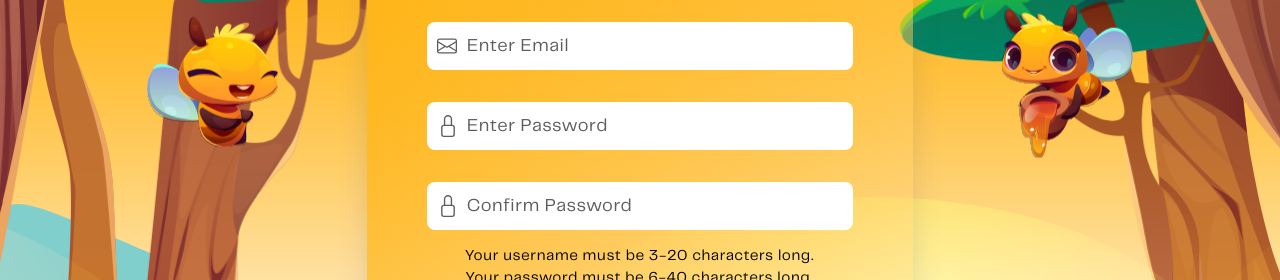
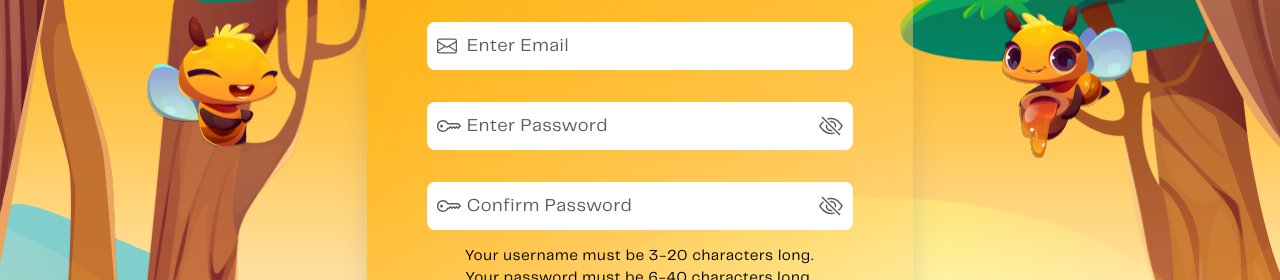
Before and after one commit to teevanss/BeeFit, a React (Create React App) app in the folder frontend/: page /register in a window 1280 px wide. Shown: the part 405-685 px from the top of the page. Built offline with nearby package versions, Linux system fonts and the light colour scheme.

Commit message:
Added password visibility

```diff
--- a/frontend/src/components/ForgotPassword.js
+++ b/frontend/src/components/ForgotPassword.js
@@ -2,6 +2,7 @@ import { Container, Row, Col } from "react-bootstrap";
 import { Link } from "react-router-dom";
 import { useContext } from 'react';
 import { MyContext } from '../MyContext';
+import { Envelope } from 'react-bootstrap-icons';
 import '../css/forgotpassword.css';
 import 'animate.css';
 import BeeHappy from "../images/bee-happy.svg";
@@ -30,7 +31,10 @@ export const ForgotPassword = () => {
                         <h1>Reset Pass<a>word</a></h1>
                         <h2>Please enter the email associated with your account.</h2>
 
-                        <input type="text" placeholder="Enter Email" name="email" id="email" required></input><br></br>
+                        <div className="iconDiv">
+                            <Envelope size={20} color="#5d5d5d" className="icon2"/>
+                            <input type="text" placeholder="Enter Email" name="email" id="email" required></input><br></br>
+                        </div>
 
                         <button type="submit" className="submitbtn">Submit</button>
                     </div>
--- a/frontend/src/components/Login.js
+++ b/frontend/src/components/Login.js
@@ -2,7 +2,7 @@ import { Container, Row, Col } from "react-bootstrap";
 import { Link, Navigate } from "react-router-dom";
 import { useContext, useState } from 'react';
 import { MyContext } from '../MyContext';
-import { Person, Lock } from 'react-bootstrap-icons';
+import { Person, Key, Eye, EyeSlash } from 'react-bootstrap-icons';
 import { toast } from 'react-toastify';
 import 'react-toastify/dist/ReactToastify.css';
 import axios from "../AxiosLogin.js";
@@ -17,6 +17,16 @@ export const Login = () => {
     const [user, setUser] = useState("");
     const [psw, setPsw] = useState("");
     const [success, setSuccess] = useState("false");
+    const [passwordVisibility, setPasswordVisibility] = useState("true");
+
+    // Change password visibility
+    let iconPassword;
+    if (passwordVisibility === "true") {
+        iconPassword = <EyeSlash size={24} color="#5d5d5d" className="eye" onClick= {() => {setPasswordVisibility("false");}}/>
+    }
+    else {
+        iconPassword = <Eye size={24} color="#5d5d5d" className="eye" onClick= {() => {setPasswordVisibility("true");}}/>
+    }
 
     // Handle login form
     const handleSubmit = async (e) => {
@@ -95,12 +105,13 @@ export const Login = () => {
                         <h2>Bee-lieve in yourself!</h2>
 
                         <div className="iconDiv">
-                            <Person size={24} color="#5d5d5d"/>
+                            <Person size={24} color="#5d5d5d" className="icon"/>
                             <input type="text" placeholder="Enter Email" name="uname" value={user} onChange={(e) => setUser(e.target.value)} id="user" required className="text"></input>
                         </div>
                         <div className="iconDiv">
-                            <Lock size={22} color="#5d5d5d"/>
-                            <input type="password" placeholder="Enter Password" value={psw} onChange={(e) => setPsw(e.target.value)} name="psw" id="psw" required className="text"></input>
+                            <Key size={24} color="#5d5d5d" className="icon"/>
+                            {iconPassword}
+                            <input type={passwordVisibility == 'true'? 'password' : 'text'} placeholder="Enter Password" value={psw} onChange={(e) => setPsw(e.target.value)} name="psw" id="psw" required className="text"></input>
                         </div>
 
                         <Link to="/forgotpassword"><p><a>Forgot password?</a></p></Link>
--- a/frontend/src/components/Register.js
+++ b/frontend/src/components/Register.js
@@ -2,7 +2,7 @@ import { Container, Row, Col } from "react-bootstrap";
 import { Link, Navigate } from "react-router-dom";
 import { useContext, useState } from 'react';
 import { MyContext } from '../MyContext';
-import { Envelope, Person, Lock } from 'react-bootstrap-icons';
+import { Envelope, Person, Key, EyeSlash, Eye } from 'react-bootstrap-icons';
 import { toast } from 'react-toastify';
 import 'react-toastify/dist/ReactToastify.css';
 import axios from "../AxiosRegister.js";
@@ -20,6 +20,16 @@ export const Register = () => {
     const [psw, setPsw] = useState("");
     const [pswRepeat, setPswRepeat] = useState("");
     const [success, setSuccess] = useState("false");
+    const [passwordVisibility, setPasswordVisibility] = useState("true");
+
+    // Change password visibility
+    let iconPassword;
+    if (passwordVisibility === "true") {
+        iconPassword = <EyeSlash size={24} color="#5d5d5d" className="eye" onClick= {() => {setPasswordVisibility("false");}}/>
+    }
+    else {
+        iconPassword = <Eye size={24} color="#5d5d5d" className="eye" onClick= {() => {setPasswordVisibility("true");}}/>
+    }
 
     // Handle register form
     const handleSubmit = async (e) => {
@@ -143,20 +153,22 @@ export const Register = () => {
                         <h2>Ready to bee the best you?</h2>
 
                         <div className="iconDiv">
-                            <Person size={24} color="#5d5d5d"/>
+                            <Person size={24} color="#5d5d5d" className="icon"/>
                             <input type="text" placeholder="Enter Username" name="user" value={user} onChange={(e) => setUser(e.target.value)} id="user" required></input>
                         </div>
                         <div className="iconDiv">
-                            <Envelope size={20} color="#5d5d5d"/>
+                            <Envelope size={20} color="#5d5d5d" className="icon"/>
                             <input type="text" placeholder="Enter Email" name="email" value={email} onChange={(e) => setEmail(e.target.value)} id="email" required></input><br></br>
                         </div>
                         <div className="iconDiv">
-                            <Lock size={22} color="#5d5d5d"/>
-                        <input type="password" placeholder="Enter Password" value={psw} onChange={(e) => setPsw(e.target.value)} name="psw" id="psw" required></input><br></br>
+                            <Key size={24} color="#5d5d5d" className="icon"/>
+                            {iconPassword}
+                        <input type={passwordVisibility == 'true'? 'password' : 'text'} placeholder="Enter Password" value={psw} onChange={(e) => setPsw(e.target.value)} name="psw" id="psw" required></input><br></br>
                         </div>
                         <div className="iconDiv">
-                            <Lock size={22} color="#5d5d5d"/>
-                        <input type="password" placeholder="Confirm Password" value={pswRepeat} onChange={(e) => setPswRepeat(e.target.value)} name="psw-repeat" id="psw-repeat" required></input>
+                            <Key size={24} color="#5d5d5d" className="icon"/>
+                            {iconPassword}
+                        <input type={passwordVisibility == 'true'? 'password' : 'text'} placeholder="Confirm Password" value={pswRepeat} onChange={(e) => setPswRepeat(e.target.value)} name="psw-repeat" id="psw-repeat" required></input>
                         </div>
 
                         <p>Your username must be 3-20 characters long. <br></br> Your password must be 6-40 characters long.</p>
--- a/frontend/src/css/forgotpassword.css
+++ b/frontend/src/css/forgotpassword.css
@@ -96,30 +96,27 @@
     transition: 0.3s ease-in-out;
 }
 
-.forgotpassword input {
-    width: 100%;
-    border: none;
-    margin-top: 2rem;
-    border-radius: 0.5rem;
-    height: 3rem;
-}
 
 .forgotpassword input {
     font-family: TelegrafReg, sans-serif;
     color: #5d5d5d;
     font-size: 18px;
-    padding-left: 15px;
-    margin-bottom: 1.5rem;
+    padding-left: 40px;
     letter-spacing: 0.8px;
     line-height: 1.5em;
     width: 100%;
+    border: none;
+    margin-top: 2rem;
+    margin-bottom: 2rem;
+    padding-top: 3px;
+    border-radius: 0.5rem;
+    height: 3rem;
 }
 
 .forgotpassword input:focus, textarea:focus {
     font-family: TelegrafReg, sans-serif;
     color: #5d5d5d;
     font-size: 18px;
-    padding-left: 15px;
     letter-spacing: 0.8px;
     line-height: 1.5em;
     width: 100%;
@@ -131,10 +128,16 @@
     font-family: TelegrafReg, sans-serif;
     color: #5d5d5d;
     font-size: 18px;
-    padding-left: 5px;
     letter-spacing: 0.8px;
     line-height: 1.5em;
     width: 100%;
+}
+
+.icon2 {
+    position: absolute;
+    top: 50%;
+    left: 10px;
+    transform: translateY(-50%);
 }
 
 /************ Submit Button CSS ************/
--- a/frontend/src/css/login.css
+++ b/frontend/src/css/login.css
@@ -135,17 +135,6 @@
     width: 100%;
 }
 
-.login svg {
-    position: absolute;
-    top: 70%;
-    left: 10px;
-    transform: translateY(-50%);
-}
-
-.iconDiv {
-    position: relative;
-}
-
 /************ Login Button CSS ************/
 .login button:not(:disabled):hover {
     transform: scale(1.05);
--- a/frontend/src/css/register.css
+++ b/frontend/src/css/register.css
@@ -142,15 +142,22 @@
     width: 100%;
 }
 
-.register svg {
+.iconDiv {
+    position: relative;
+}
+
+.icon {
     position: absolute;
     top: 70%;
     left: 10px;
     transform: translateY(-50%);
 }
 
-.iconDiv {
-    position: relative;
+.eye {
+    position: absolute;
+    top: 70%;
+    right: 10px;
+    transform: translateY(-50%);
 }
 
 /************ Register Button CSS ************/
```
